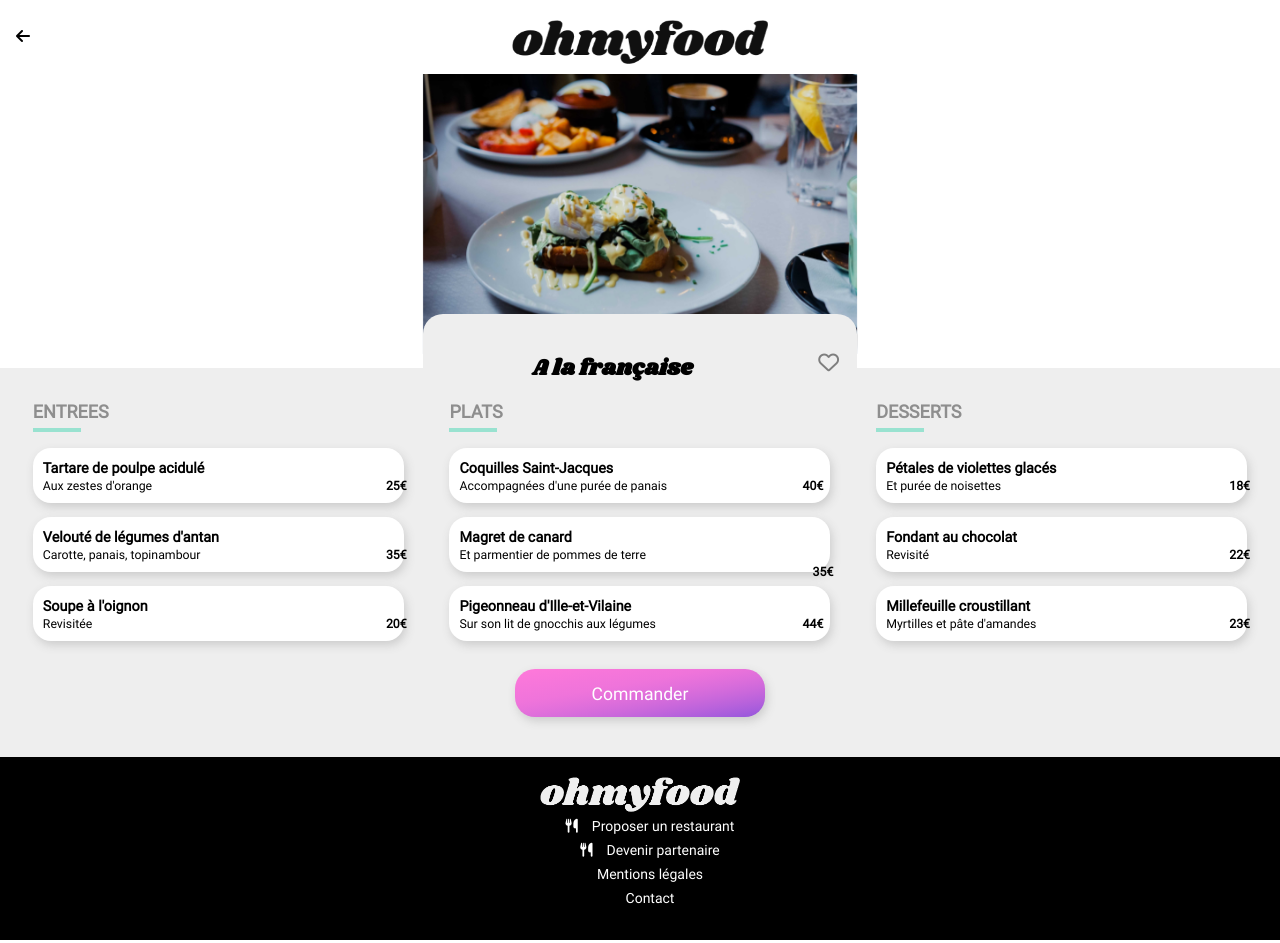
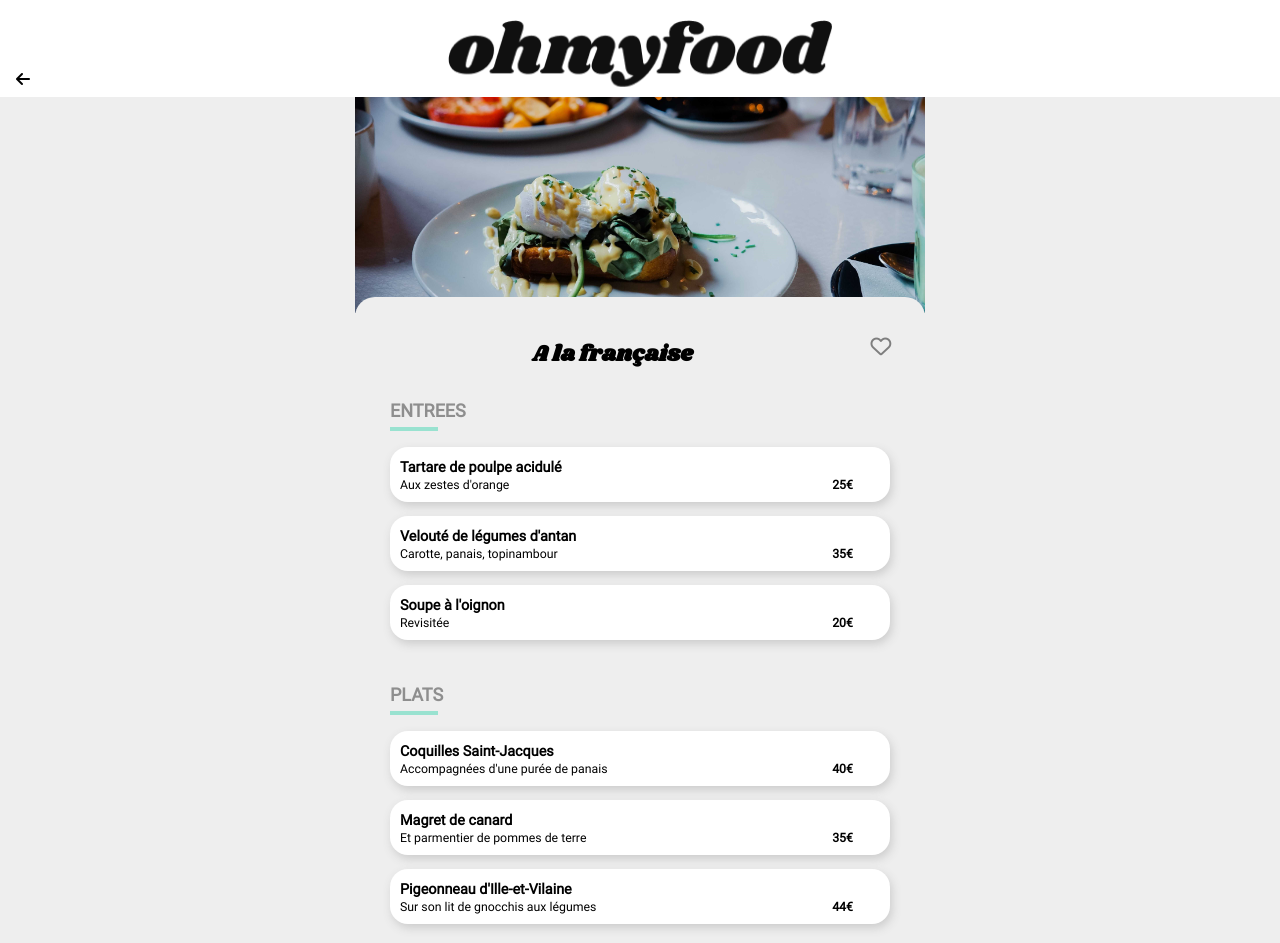
Before and after one commit to Flore-B/FlorenceBenbaali_3_29092020, a website: page à_la_française.html in a window 1280 px wide. Shown: the top 943 px of the page. Drawn offline with Linux system fonts and the light colour scheme.

Commit message:
Modif responsive+loader

```diff
--- a/dart-sass/components/_buttons.scss
+++ b/dart-sass/components/_buttons.scss
@@ -7,6 +7,7 @@
 /*bouton "commander page restaurant */
 .order {
     background-color: #eeeeee;
+    animation: $anim-home-hidden;
         .block__form {
             text-align: center;
                 button {
--- a/dart-sass/layouts/_header.scss
+++ b/dart-sass/layouts/_header.scss
@@ -1,13 +1,18 @@
 /* En-tête avec logo */
 header {
     position: relative;
+    animation: $anim-home-hidden;
+
     i {
     position: absolute;
     left: 1rem;
-    top: 0.5rem;
+    bottom: 0rem;
     color: $color-dark;
     font-size: 1rem;
-}
+    @include large {
+
+    }
+    }
 }
 header img {
     display: block;
@@ -16,33 +21,30 @@ header img {
     margin-top: 0.625rem;
     width: 45%;
     margin-top: 1.25rem;
+    margin-bottom: 0.625rem;
     animation: $anim-home-hidden;
     @include medium {
-        width: 20%;
+        width: 30%;
     }
 }
 /* En-tête pages restaurants */
-.page {
+.page__header {
     display: flex;
     flex-wrap: wrap;
     justify-content: center;
-    figure {
-        margin: 0;
-        height: 19rem;
-}
+    margin: 0;
+    animation: $anim-home-hidden;
     img {
         width: 100%;
-        height: 17.5rem;
+        height: 13.5rem;
         object-fit: cover;
-        margin-top: 0.6rem;
         }
     figcaption {
         @include legend;
         grid-template-rows: 30px 40px;
         width: 100%;
-        height: 5rem;
         position: relative;
-        bottom: 2.5rem;
+        bottom: 1rem;
         background-color: #eeeeee;
         border-radius: 1.25rem 1.25rem 0 0;
 
--- a/dart-sass/layouts/_navs.scss
+++ b/dart-sass/layouts/_navs.scss
@@ -83,18 +83,20 @@
     }
 }
 /* Menu de navigation pages restaurants */
-.container__page {
+.page__container {
     height: 100%;
     display: flex;
+    flex-direction: column;
     justify-content: space-around;
+    align-items: center;
     flex-wrap: wrap;
     background-color: #eeeeee;
-    padding: 1rem 0.625rem 0 0.625rem;
+    animation: $anim-home-hidden;
+    @include large {
+        flex-direction: row
+    }
     .block1, .block2, .block3 {
         font-family: $text-font;
-        @include medium {
-        flex-wrap: nowrap;
-    }
         h2 {
             $color-font-h3: #8E8E8E;
             color: $color-font-h3;
@@ -110,6 +112,7 @@
         li {
             position: relative;
             height: 45px;
+            width: 301px;
             list-style-type: none;
             border-radius: 1.125rem;
             background-color: $color-light;
@@ -117,6 +120,14 @@
             padding-bottom: 0.625rem;
             margin-bottom: 0.875rem;
             transition: box-shadow 300ms;
+            @include medium {
+                width: 500px;
+            }
+            @include large {
+                width: 461px;
+                padding-bottom: 1rem;
+                margin-bottom: 2rem;
+            }
             &:hover {
                 box-shadow: $shadow-dark;
             }
@@ -148,10 +159,10 @@
                 text-decoration: none;
                 color: $color-dark;
                 @include medium {
-                    grid-template-columns: 300px 56px 15px;
+                    grid-template-columns: 400px 20px 65px 15px;
                 }
                 @include large {
-                    grid-template-columns: 360px 65px 25px;
+                    grid-template-columns: 360px 20px 65px 15px;
                 }
                 &:hover {
                     & .box, .block__number{
--- a/dart-sass/main.scss
+++ b/dart-sass/main.scss
@@ -22,7 +22,7 @@
         background-color: $color-tertiary;
         border-radius: 10%;
         opacity: 0;
-        animation: ball 0.4s 100ms 9 cubic-bezier(1,-0.03,1,.38) alternate;
+        animation: ball 0.4s 100ms 7 cubic-bezier(1,-0.03,1,.38) alternate;
     }
     &-2 {
         height: 20px;
@@ -31,7 +31,7 @@
         background-color: $color-primary;
         border-radius: 10%;
         opacity: 0;
-        animation: ball 0.4s 300ms 9 cubic-bezier(1,-0.03,1,.38) alternate;
+        animation: ball 0.4s 300ms 7 cubic-bezier(1,-0.03,1,.38) alternate;
     }
     &-3 {
         height: 20px;
@@ -40,7 +40,7 @@
         background-color: $color-secondary;
         border-radius: 10%;
         opacity: 0;
-        animation: ball 0.4s 500ms 9 cubic-bezier(1,-0.03,1,.38) alternate;
+        animation: ball 0.4s 500ms 7 cubic-bezier(1,-0.03,1,.38) alternate;
     }
 }
 }
--- a/dart-sass/utils/_variables.scss
+++ b/dart-sass/utils/_variables.scss
@@ -20,8 +20,8 @@ $shadow-light: 2px 4px 10px $color-shadow;
 $light-main-btn: lighten($color-primary, 34%);
 $dark-font-square-btn: darken($color-tertiary, 34.5%);
 
-$anim-home-hidden: home-page 5s 0s linear forwards;
+$anim-home-hidden: home-page 3s 0s linear forwards;
 
 $font-size: (h1: 1.25rem, h2: 1.125rem, h3: 1rem, h4: 0.9rem, p: 1rem, a: 0.875rem);
 
-$breakpoints: (medium: 680px, large: 1360px);
+$breakpoints: (medium: 680px, large: 1450px);
--- a/à_la_française.html
+++ b/à_la_française.html
@@ -15,15 +15,19 @@
   </head>
 
   <body>
+    <div class="loader">
+      <span class="ball-1"></span>
+      <span class="ball-2"></span>
+      <span class="ball-3"></span>
+    </div>
     <header>
       <div>
         <a href="index.html"><i class="fas fa-arrow-left"></i></a
         ><img src="images/logo/ohmyfood.png" alt="logo" />
       </div>
     </header>
-
-    <header class="page">
-      <figure>
+      <section class="page__container">
+      <figure class="page__header">
         <img
           src="images/restaurants/toa-heftiba-DQKerTsQwi0-unsplash.jpg"
           alt="Cité-Rouge"
@@ -34,9 +38,6 @@
           ><i class="btn-full fas fa-heart"></i>
         </figcaption>
       </figure>
-    </header>
-
-    <section class="container__page">
       <nav class="block1">
         <h2>ENTREES</h2>
         <ul>
@@ -81,9 +82,7 @@
                 <i class="check fas fa-check-circle"></i>
               </div>
               <h4>Coquilles Saint-Jacques</h4>
-              <p>
-                Accompagnées d'une purée de panais
-              </p>
+              <p>Accompagnées d'une purée de panais</p>
               <span class="block__number">40€</span></a
             >
           </li>
@@ -93,9 +92,9 @@
                 <i class="check fas fa-check-circle"></i>
               </div>
               <h4>Magret de canard</h4>
-              <p>
-                Et parmentier de pommes de terre
-              <span class="block__number">35€</span></a
+              <p>Et parmentier de pommes de terre</p>
+                <span class="block__number">35€</span>
+              </a
             >
           </li>
           <li>
@@ -103,12 +102,8 @@
               ><div class="box">
                 <i class="check fas fa-check-circle"></i>
               </div>
-              <h4>
-                Pigeonneau d'Ille-et-Vilaine
-              </h4>
-              <p>
-                Sur son lit de gnocchis aux légumes
-              </p>
+              <h4>Pigeonneau d'Ille-et-Vilaine</h4>
+              <p>Sur son lit de gnocchis aux légumes</p>
               <span class="block__number">44€</span></a
             >
           </li>
@@ -155,7 +150,6 @@
         <button type="submit">Commander</button>
       </form>
     </section>
-
     <footer>
       <div><img src="images/logo/ohmyfood-white.png" alt="logo" /></div>
       <nav class="footer__nav">
```
Also changed, not shown: index.html (+6 -6 lines), la_note_enchantée.html (+8 -8 lines), la_palette_du_goût.html (+11 -14 lines), le_délice_des_sens.html (+7 -7 lines), css/style.css, 1 other file.
